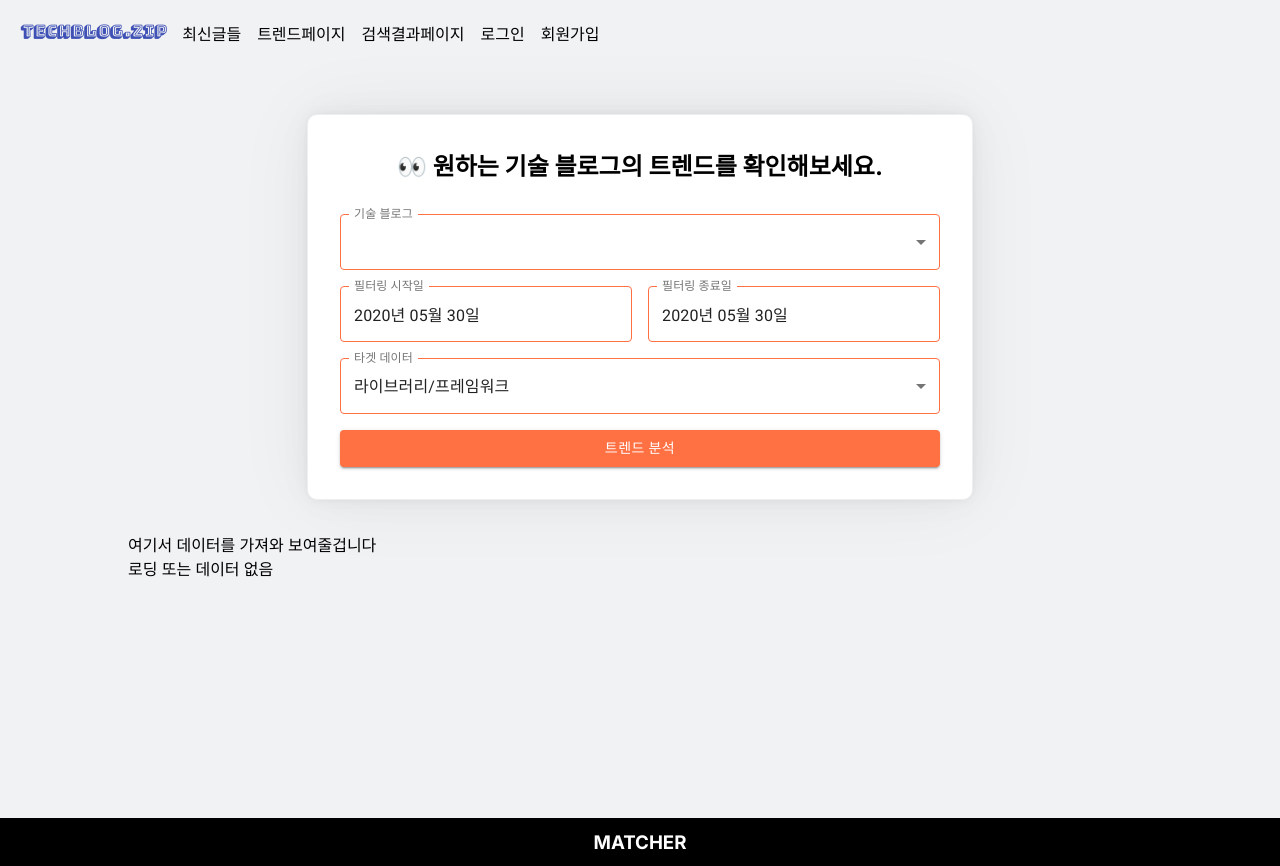
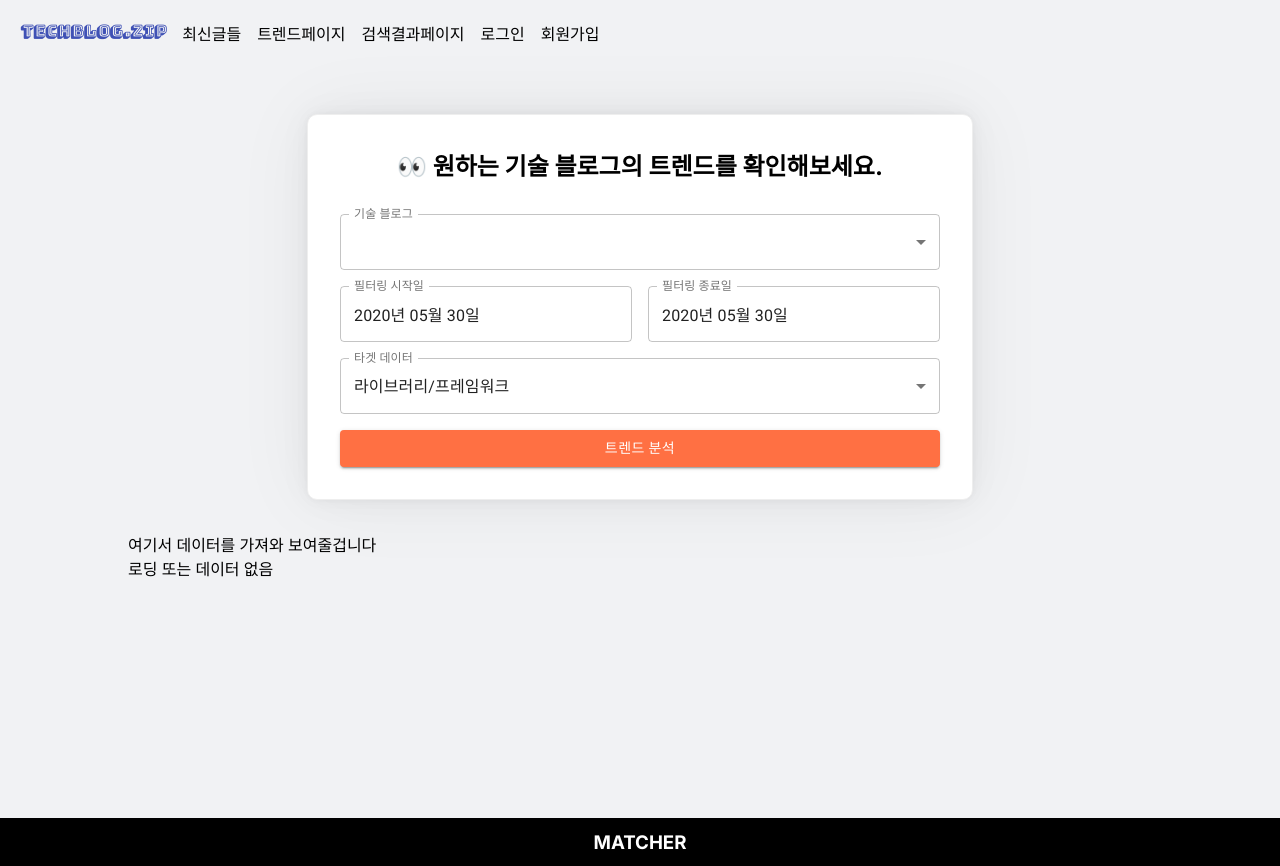
Before and after one commit to GAEBL/techblogzip, a React (Create React App) app in the folder frontend/: page /trend in a window 1280 px wide. Built offline with nearby package versions, Linux system fonts and the light colour scheme.

Commit message:
refactor: Material 스타일 수정

```diff
--- a/frontend/src/components/Material/SimpleButton.js
+++ b/frontend/src/components/Material/SimpleButton.js
@@ -1,21 +1,20 @@
 import React from 'react';
-import { Button, StylesProvider } from '@material-ui/core';
-import styled from 'styled-components';
+import { Button, makeStyles } from '@material-ui/core';
+import theme from '../../style/theme';
 
-const CustomButton = styled(Button)`
-  color: white;
-  background-color: ${({ theme }) => theme.mainColor};
-  :hover {
-    background-color: ${({ theme }) => theme.mainColor__hover};
-  }
-`;
+const useStyles = makeStyles(() => ({
+  root: {
+    color: 'white',
+    backgroundColor: theme.mainColor,
+    '&:hover': {
+      backgroundColor: theme.mainColor__hover,
+    },
+  },
+}));
 
 function SimpleButton(props) {
-  return (
-    <StylesProvider injectFirst>
-      <CustomButton {...props} variant="contained" />
-    </StylesProvider>
-  );
+  const classes = useStyles();
+  return <Button classes={classes} {...props} variant="contained" />;
 }
 
 export default SimpleButton;
--- a/frontend/src/components/Material/SimpleDatePicker.js
+++ b/frontend/src/components/Material/SimpleDatePicker.js
@@ -1,35 +1,30 @@
 import React from 'react';
-import styled from 'styled-components';
 import { DatePicker } from '@material-ui/pickers';
-import { StylesProvider } from '@material-ui/core';
+import { colors, makeStyles, StylesProvider } from '@material-ui/core';
 import PropTypes from 'prop-types';
 
-const CustomDatePicker = styled(DatePicker)`
-  & .MuiOutlinedInput-notchedOutline {
-    border-color: ${({ theme }) => theme.mainColor};
-  }
-  /* 호버 시 보더 색상 */
-  &:hover .MuiOutlinedInput-notchedOutline {
-    border-color: ${({ theme }) => theme.mainColor};
-  }
-  /* 포커스시 라벨 색상 */
-  & label.Mui-focused {
-    color: ${({ theme }) => theme.mainColor};
-  }
-  /* 포커스시 보더 색상 */
-  & .Mui-focused .MuiOutlinedInput-notchedOutline {
-    border-color: ${({ theme }) => theme.mainColor};
-  }
-
-  /* 내부 캘린더 색상은 루트의 index.css에서 수정할것... */
-`;
+const useStyles = makeStyles(() => ({
+  root: {
+    '&:hover .MuiOutlinedInput-notchedOutline': {
+      borderColor: colors.deepOrange[300],
+    },
+    '& label.Mui-focused': {
+      color: colors.deepOrange[300],
+    },
+    '& .Mui-focused .MuiOutlinedInput-notchedOutline': {
+      borderColor: colors.deepOrange[300],
+    },
+  },
+}));
 
 // label, value, onchange
 
 function SimpleDatePicker(props) {
+  const classes = useStyles();
   return (
     <StylesProvider injectFirst>
-      <CustomDatePicker
+      <DatePicker
+        classes={classes}
         {...props}
         autoOk
         variant="inline"
--- a/frontend/src/components/Material/SimplePagination.js
+++ b/frontend/src/components/Material/SimplePagination.js
@@ -6,6 +6,7 @@ import styled from 'styled-components';
 const PaginationWrapper = styled.div`
   display: flex;
   justify-content: center;
+  margin: 1rem 0;
 `;
 
 function SimplePagination({ currentPage, handlePage }) {
@@ -19,7 +20,7 @@ function SimplePagination({ currentPage, handlePage }) {
         <PaginationWrapper>
           <Pagination
             count={lastPage}
-            size="large"
+            size="medium"
             onChange={(_, nextPage) => handlePage(nextPage)}
             value={currentPage}
             page={currentPage}
--- a/frontend/src/components/Material/SimpleTextField.js
+++ b/frontend/src/components/Material/SimpleTextField.js
@@ -1,35 +1,24 @@
 import React from 'react';
-import { TextField, StylesProvider } from '@material-ui/core';
-import styled from 'styled-components';
+import { TextField, colors, makeStyles } from '@material-ui/core';
 
-const CustomInput = styled(TextField)`
-  display: block;
-  /* & + & {
-    margin-top: 1rem;
-  } */
-  /* 기본 보더 색상 */
-  & .MuiOutlinedInput-notchedOutline {
-    border-color: ${({ theme }) => theme.mainColor};
-  }
-  /* 호버 시 보더 색상 */
-  &:hover .MuiOutlinedInput-notchedOutline {
-    border-color: ${({ theme }) => theme.mainColor};
-  }
-  /* 포커스시 라벨 색상 */
-  & label.Mui-focused {
-    color: ${({ theme }) => theme.mainColor};
-  }
-  /* 포커스시 보더 색상 */
-  & .Mui-focused .MuiOutlinedInput-notchedOutline {
-    border-color: ${({ theme }) => theme.mainColor};
-  }
-`;
+const useStyles = makeStyles(() => ({
+  root: {
+    '&:hover .MuiOutlinedInput-notchedOutline': {
+      borderColor: colors.deepOrange[300],
+    },
+    '& label.Mui-focused': {
+      color: colors.deepOrange[300],
+    },
+    '& .Mui-focused .MuiOutlinedInput-notchedOutline': {
+      borderColor: colors.deepOrange[300],
+    },
+  },
+}));
 
 function SimpleTextField(props) {
+  const classes = useStyles();
   return (
-    <StylesProvider injectFirst>
-      <CustomInput {...props} variant="outlined" fullWidth />
-    </StylesProvider>
+    <TextField classes={classes} {...props} variant="outlined" fullWidth />
   );
 }
 
```
